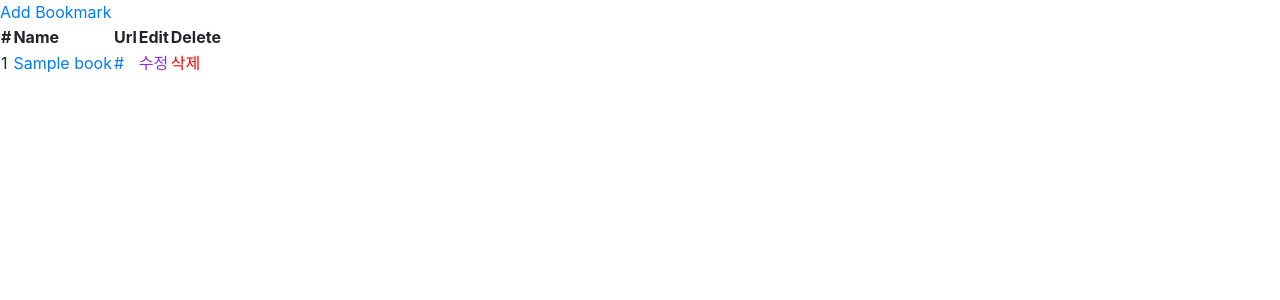
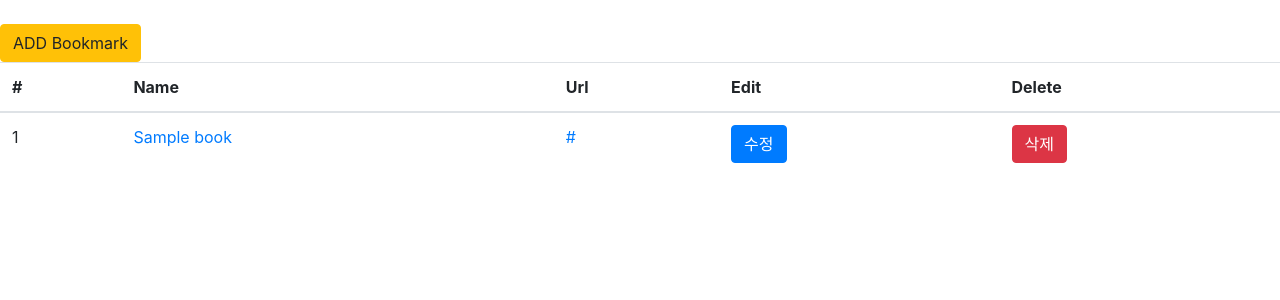
Before and after one commit to iruyj/Networkprogramming_DBookmark, a Django app: template bookmark/templates/bookmark/bookmark_list.html in a window 1280 px wide. Shown: the top 300 px of the page. Run offline with Django 3.2, Linux system fonts and the light colour scheme; the template is opened without the code that fills it: most values are stand-ins (such as "Sample title", 1, 10 or a date in 2020); some libraries are stand-ins or nearby versions.

Commit message:
Bootstrap bookmark_list, create, detail, update, confirm_delete

```diff
--- a/bookmark/templates/bookmark/bookmark_create.html
+++ b/bookmark/templates/bookmark/bookmark_create.html
@@ -4,6 +4,6 @@
 <form action="{% url 'bookmark:add' %}" method="post">
     {% csrf_token %}
     {{ form.as_ul }}
-    <button type="submit">ADD</button>
+    <button type="submit" class="badge-success">ADD</button>
 </form>
 {% endblock %}
--- a/bookmark/templates/bookmark/bookmark_detail.html
+++ b/bookmark/templates/bookmark/bookmark_detail.html
@@ -3,5 +3,5 @@
 {% block content %}
 <h1>{{ bookmark.name }}</h1>
 <a href="{{ bookmark.url }}">{{ bookmark.url }}</a> <br>
-<a href="{% url 'bookmark:list' %}">Go to Bookmark List</a>
+<a href="{% url 'bookmark:list' %}" class="btn btn-warning">Go to Bookmark List</a>
 {% endblock %}
--- a/bookmark/templates/bookmark/bookmark_list.html
+++ b/bookmark/templates/bookmark/bookmark_list.html
@@ -2,9 +2,13 @@
 {% block title %} Bookmark List {% endblock %}
 {% block content %}
 {# 주소 앞에 /가 붙으면 절대주소, /안붙으면 상대주소(현재 url 뒤에 붙는다)#}
-<a href="{% url 'bookmark:add' %}">Add Bookmark</a>
+    <br>
+<div class="btn-group">
+    <a href="{% url 'bookmark:add' %}" class="btn btn-warning">ADD Bookmark</a>
+</div>
 <br>
-<table >
+
+<table class="table" >
     <thead>
         <tr>
             <th>#</th>
@@ -21,8 +25,8 @@
                 {#  pk == id 글자만 다른거임(id가 최신)        #}
                 <td><a href="{% url 'bookmark:detail' pk=book.pk %}">{{ book.name }}</a></td>
                 <td><a href="{{ book.url }}" target="_blank">{{ book.url }}</a> </td>
-                <td><a href="{% url 'bookmark:edit' pk=book.id %}" style="color:blueviolet">수정</a> </td>
-                <td><a href="{% url 'bookmark:delete' pk=book.id %}" style="color:red">삭제</a></td>
+                <td><a href="{% url 'bookmark:edit' pk=book.id %}" class="btn btn-primary">수정</a> </td>
+                <td><a href="{% url 'bookmark:delete' pk=book.id %}" class="btn btn-danger">삭제</a></td>
             </tr>
         {% endfor %}
     </tbody>
--- a/bookmark/templates/bookmark/bookmark_update.html
+++ b/bookmark/templates/bookmark/bookmark_update.html
@@ -4,6 +4,6 @@
 <form action="" method="post">
     {% csrf_token %}
     {{ form.as_ul }}
-    <input type="submit" value="edit">
+    <input type="submit" class="btn-success" value="edit">
 </form>
 {% endblock %}
```
Also changed, not shown: bookmark/templates/bookmark/bookmark_confirm_delete.html (+6 -4 lines), static/css/bootstrap.min.css (renamed from bookmark/templates/css/bootstrap.min.css), static/js/bootstrap.min.js (renamed from bookmark/templates/js/bootstrap.min.js), templates/base.html (line endings or trailing spaces).
